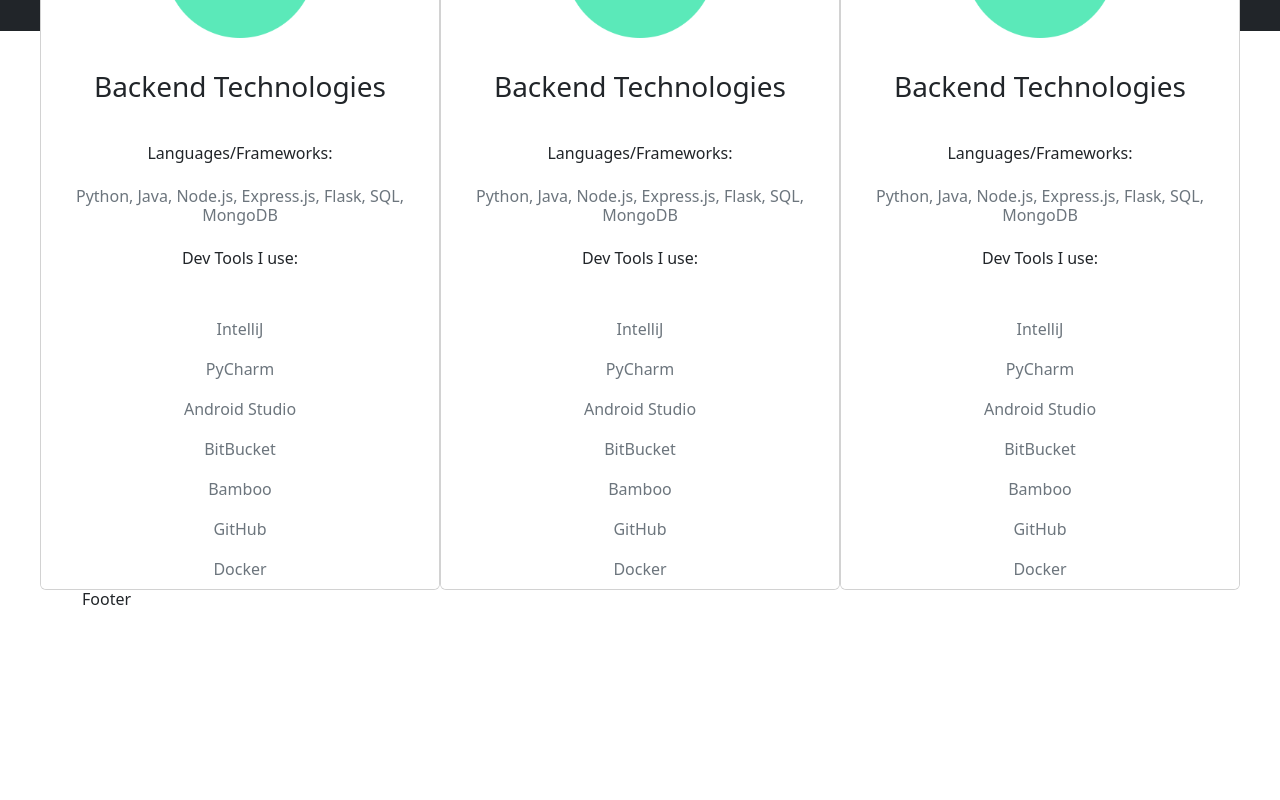
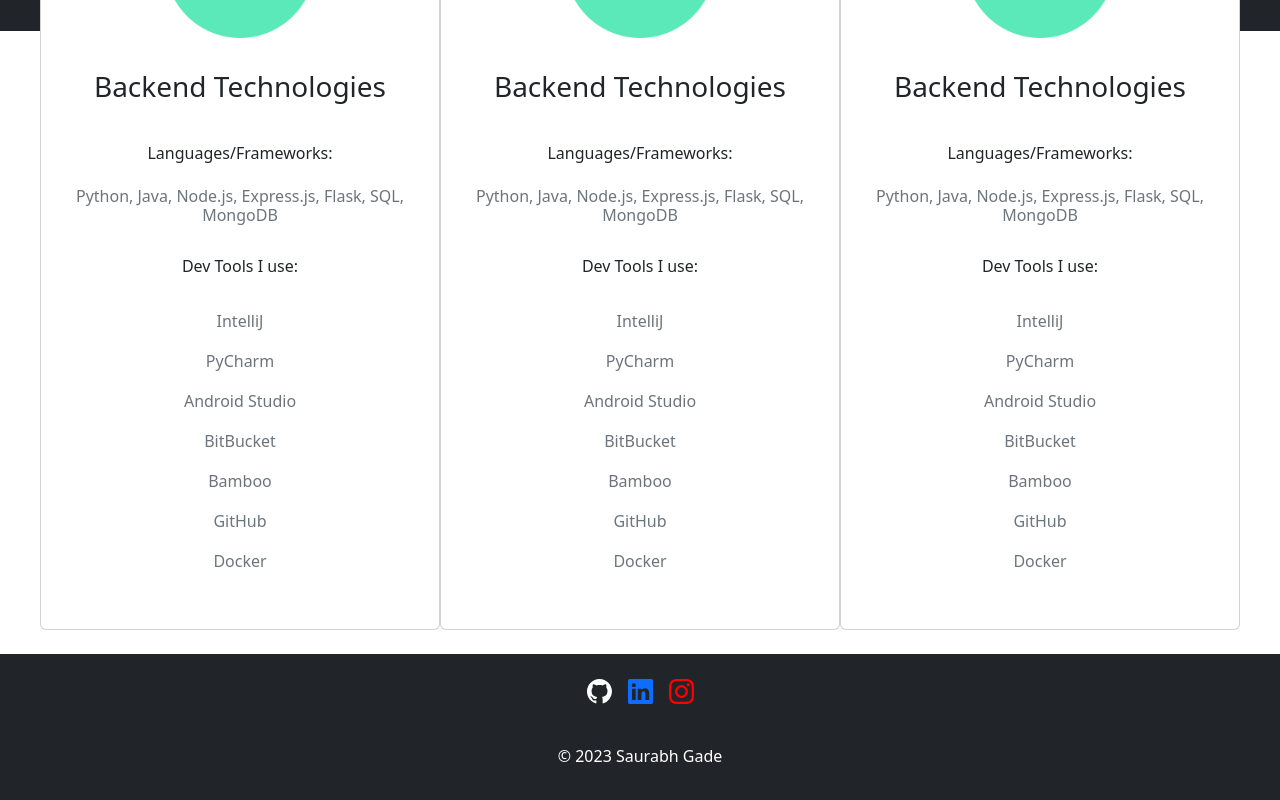
Before and after one commit to saurabh7998/SG_Portfolio, a React (Create React App) app: page / in a window 1280 px wide. Shown: the part 1491-2291 px from the top of the page. Before the commit the page ends 2108 px from the top, so only its background shows below. Built offline with nearby package versions, Linux system fonts and the light colour scheme.

Commit message:
added footer with social media links

```diff
--- a/package.json
+++ b/package.json
@@ -8,6 +8,7 @@
     "@testing-library/user-event": "^13.5.0",
     "bootstrap": "^5.3.1",
     "react": "^18.2.0",
+    "react-bootstrap-icons": "^1.10.3",
     "react-dom": "^18.2.0",
     "react-scripts": "5.0.1",
     "web-vitals": "^2.1.4"
--- a/src/Card.js
+++ b/src/Card.js
@@ -3,7 +3,7 @@
 
 function CardComponent() {
   return (
-    <div className="card mx-5 mx-md-0">
+    <div className="card mx-5 mx-md-0 pb-5">
       <img
         src={BackendImg}
         className="card-img-top mx-auto mt-3"
@@ -16,7 +16,7 @@
         <h6 className="text-secondary">
           Python, Java, Node.js, Express.js, Flask, SQL, MongoDB
         </h6>
-        <h6 className="py-3">Dev Tools I use:</h6>
+        <h6 className="pt-4">Dev Tools I use:</h6>
       </div>
       <ul className="list-group list-group-flush border-0">
         <li className="list-group-item text-center text-secondary border-0">
--- a/src/Footer.js
+++ b/src/Footer.js
@@ -1,7 +1,28 @@
+import { Github, Linkedin, Instagram } from "react-bootstrap-icons";
+
 function Footer() {
   return (
-    <div className="container">
-      <h6>Footer</h6>
+    <div class="bg-dark text-white">
+      <footer class="py-3 mt-4">
+        <ul class="nav justify-content-center pb-3 mb-3">
+          <li class="nav-item">
+            <a href="https://github.com/saurabh7998" class="nav-link px-2 ">
+              <Github size={25} color="white" />
+            </a>
+          </li>
+          <li class="nav-item">
+            <a href="https://www.linkedin.com/in/saurabhgade/" class="nav-link px-2 ">
+              <Linkedin size={25} />
+            </a>
+          </li>
+          <li class="nav-item">
+            <a href="https://www.instagram.com/saurabh7998/" class="nav-link px-2 ">
+              <Instagram size={25} color="red" />
+            </a>
+          </li>
+        </ul>
+        <p class="text-center">&copy; 2023 Saurabh Gade</p>
+      </footer>
     </div>
   );
 }
```
Also changed, not shown: 1 other file (tests, documents, lock files or other folders).
